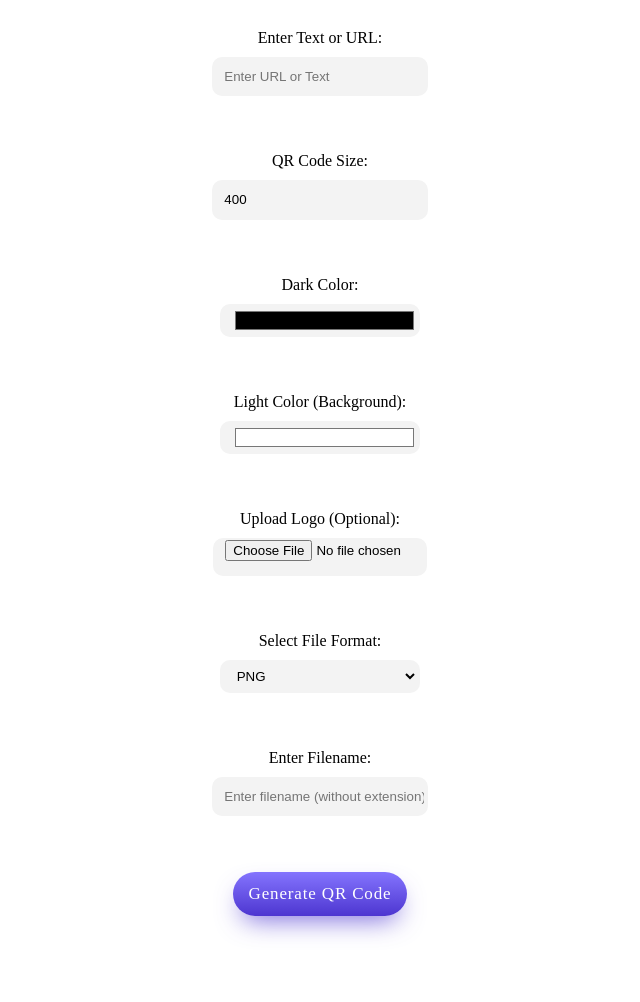
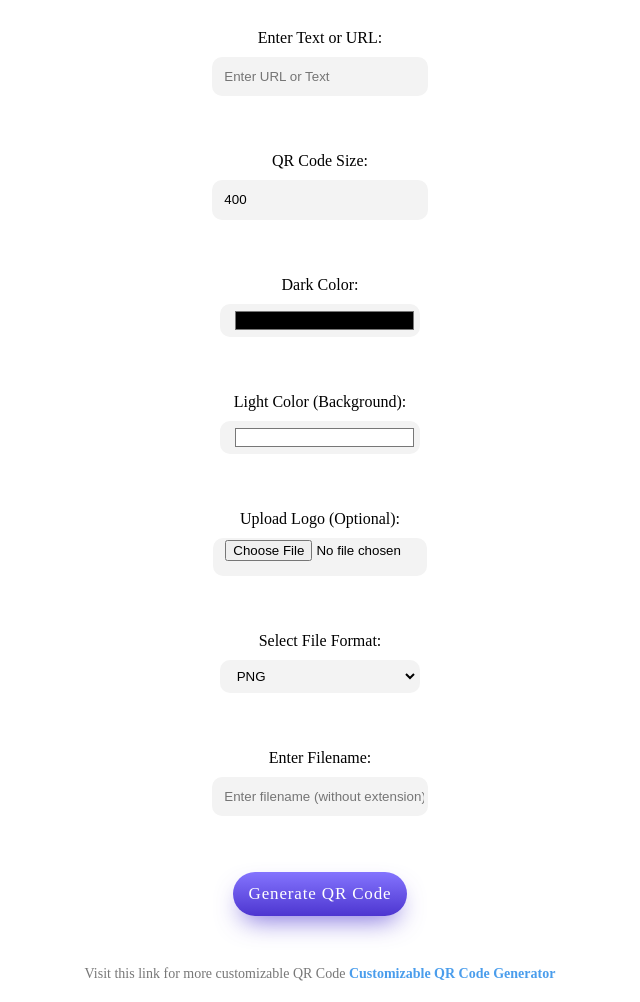
Before and after one commit to Bramha1997/bramha.qrcodegenerator.com, a plain HTML site: page index.html in a window 1280 px wide. Shown: the part 81-1083 px from the top of the page, without its empty margins (320-960 px from the left). Before the commit the page ends 1047 px from the top, so only its background shows below. Drawn offline with Linux system fonts and the light colour scheme.

Commit message:
Uploaded V006 Code.

```diff
--- a/index.html
+++ b/index.html
@@ -91,6 +91,24 @@
             box-shadow: 0px 0px 0px 7px rgb(74, 157, 236, 20%);
             background-color: white;
         }
+
+        /* Footer Style */
+        footer {
+            text-align: center;
+            margin-top: 20px;
+            font-size: 14px;
+            color: #777;
+        }
+
+        footer a {
+            color: #4a9dec;
+            text-decoration: none;
+            font-weight: bold;
+        }
+
+        footer a:hover {
+            text-decoration: underline;
+        }
     </style>
 </head>
 
@@ -141,6 +159,11 @@
     <!-- Download Button -->
     <button class="cssbuttons-io-button" id="downloadBtn">Download QR Code</button>
 </div>
+
+<!-- Footer Section -->
+<footer>
+    <p>Visit this link for more customizable QR Code <a href="https://s3.ap-south-1.amazonaws.com/qrcode.generator/Stylish+QR+Code+Generator.html" target="_blank">Customizable QR Code Generator</a></p>
+</footer>
 
 <script>
 function generateQRCode() {
```
